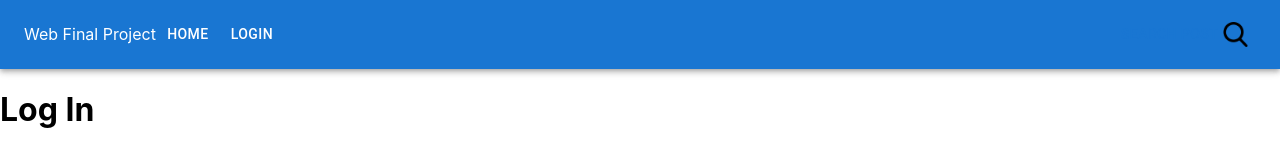
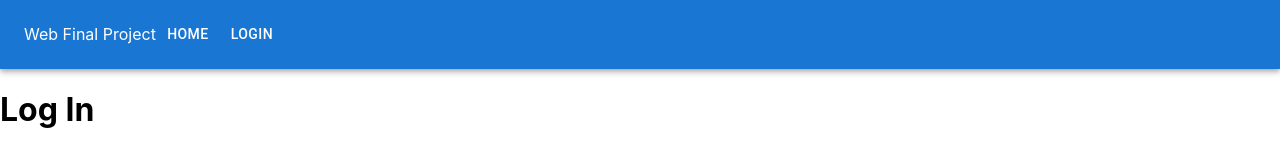
Before and after one commit to oorsogood/web_final_2022, a React (Create React App) app in the folder frontend/: page /login in a window 1280 px wide. Shown: the top 159 px of the page. Built offline with nearby package versions, Linux system fonts and the light colour scheme; what @nextui-org/react, react-geocode would draw is missing.

Commit message:
Update AppBar.js

```diff
--- a/frontend/src/components/AppBar.js
+++ b/frontend/src/components/AppBar.js
@@ -211,16 +211,6 @@ function AppBar({ pages }) {
                                 </Button>
                             )}
                         </Box>
-                        <Search />
-                        {/* <Search>
-                        <SearchIconWrapper>
-                            <SearchIcon />
-                        </SearchIconWrapper>
-                        <StyledInputBase
-                            placeholder="Search…"
-                            inputProps={{ 'aria-label': 'search' }}
-                        />
-                    </Search> */}
                     </Toolbar>
                 </Container>
             </MuiAppBar>
```
